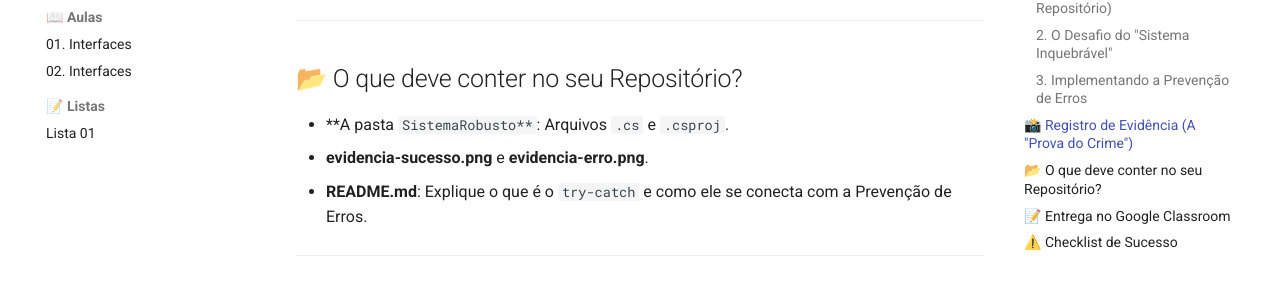
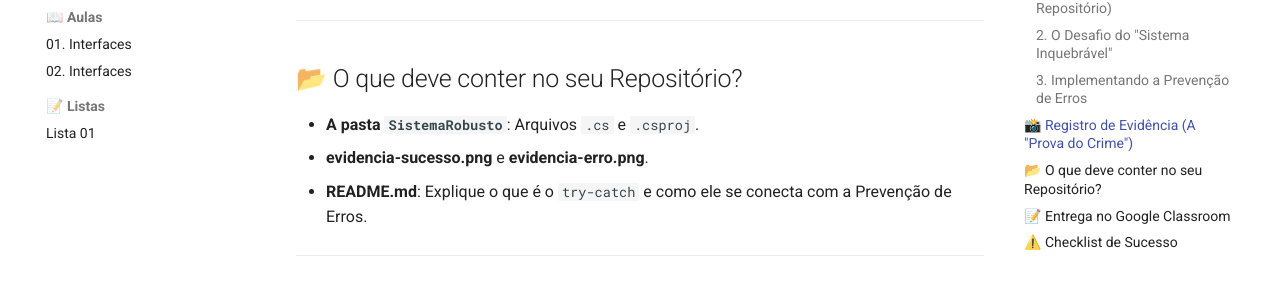
Before and after one commit to danhpaiva/una-ihcux-mkdocs-202601, an MkDocs documentation site: the page built from docs/listas/04-listas.md, in a window 1280 px wide and 900 px high, scrolled down 1653 px. Shown: the part 145-442 px from the top of the window. Built offline with MkDocs 1.6.1 and Material for MkDocs 9.7.7, drawn with Linux system fonts in a browser that asks for light colours.

Commit message:
fix: identacao

```diff
--- a/docs/listas/04-listas.md
+++ b/docs/listas/04-listas.md
@@ -78,7 +78,7 @@ Desta vez, você precisa de **dois prints**:
 
 ## 📂 O que deve conter no seu Repositório?
 
-* **A pasta `SistemaRobusto**`: Arquivos `.cs` e `.csproj`.
+* **A pasta `SistemaRobusto`**: Arquivos `.cs` e `.csproj`.
 * **evidencia-sucesso.png** e **evidencia-erro.png**.
 * **README.md**: Explique o que é o `try-catch` e como ele se conecta com a Prevenção de Erros.
 
```
